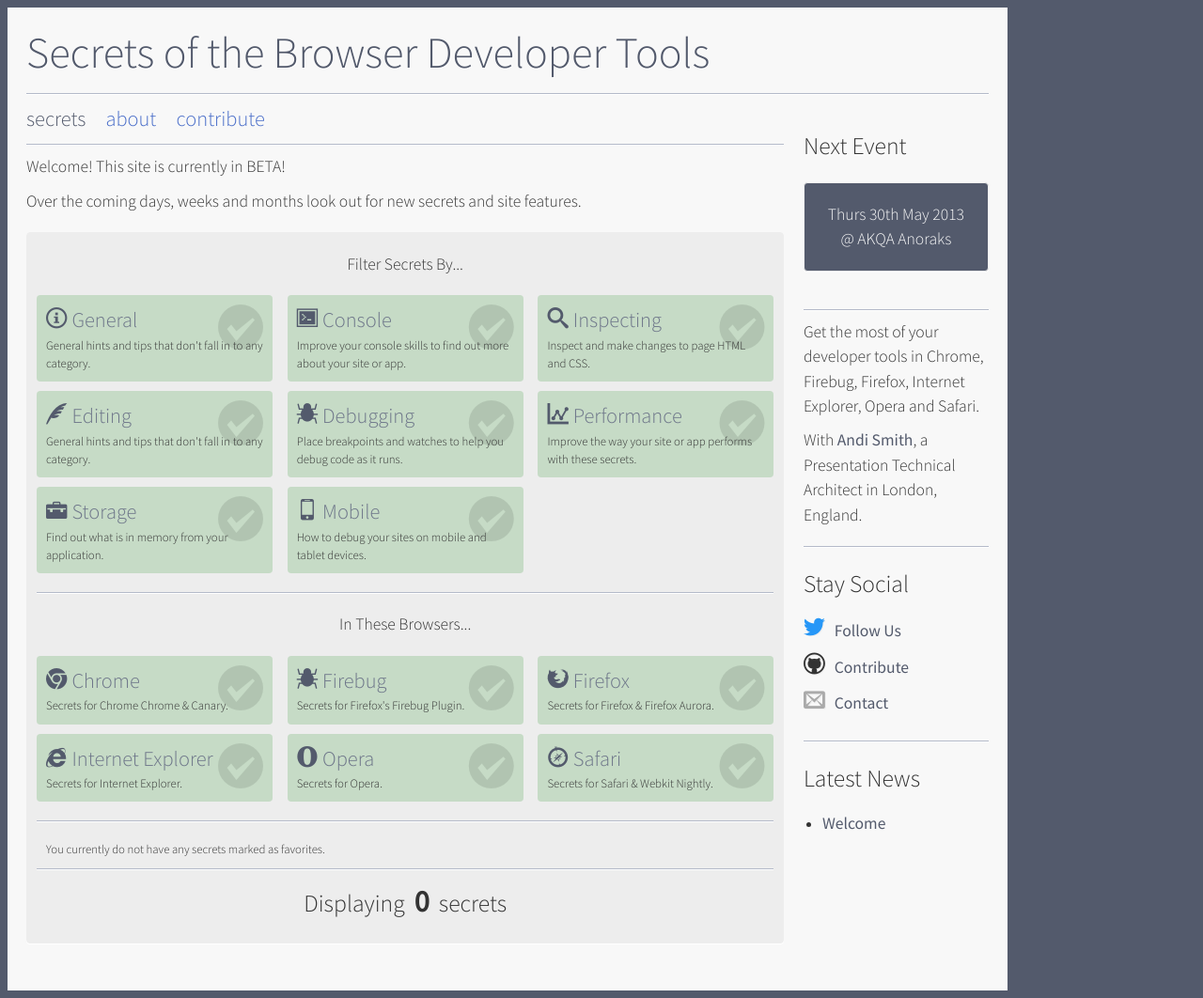
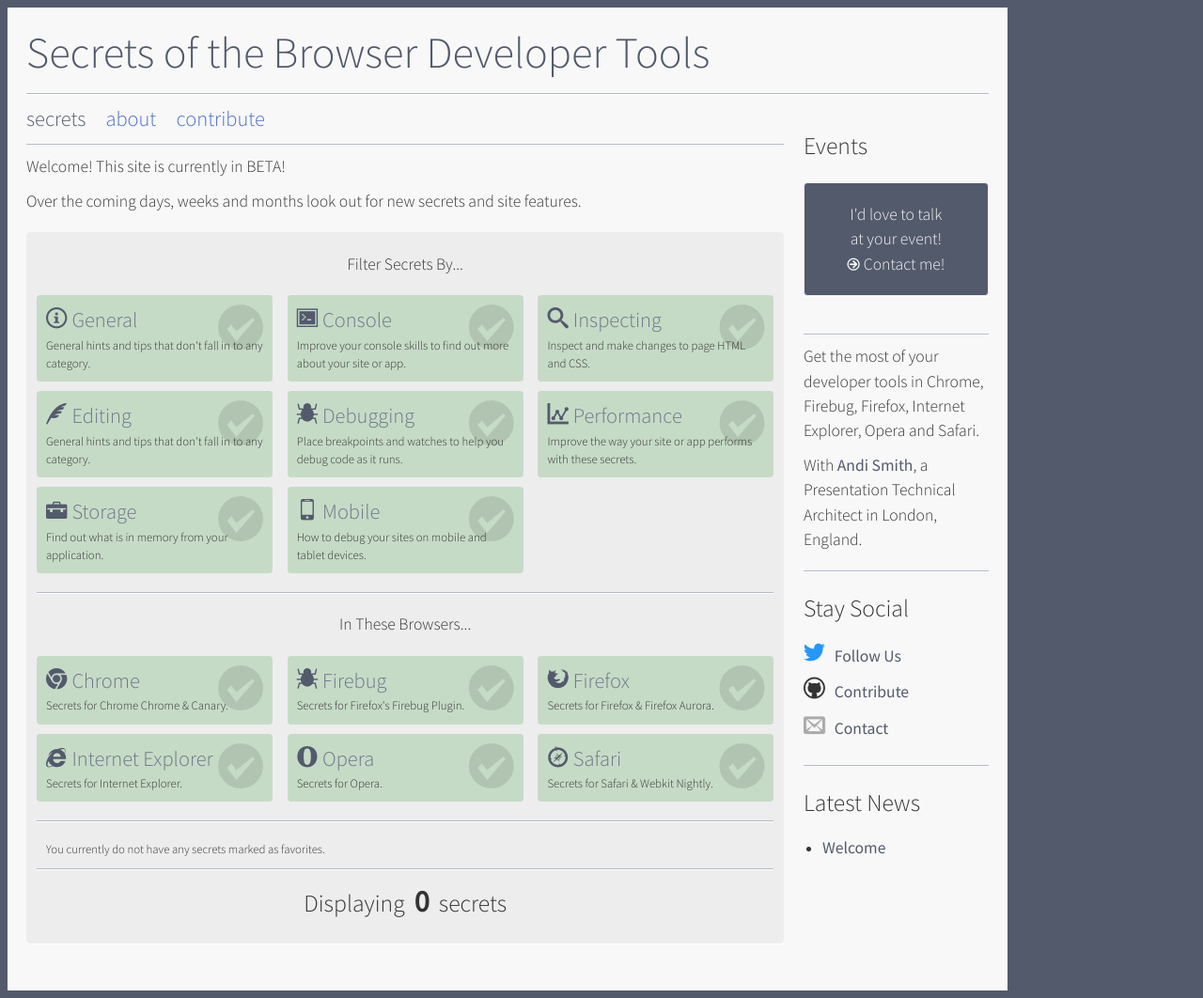
Before and after one commit to andismith/dev-tool-secrets, a Jekyll site: the page built from index.html, in a window 1280 px wide. Shown: the whole page at 94% size. Built offline with Jekyll 4.4.1, drawn with Linux system fonts in a browser that asks for light colours; Markdown is read by kramdown in place of the engine named in the settings; the list of posts is cut into pages by our own code.

Commit message:
Event speaking invite

```diff
--- a/_includes/sidebar-event.html
+++ b/_includes/sidebar-event.html
@@ -1,11 +1,11 @@
 <section class="event">
 
-    <h1>Next Event</h1>
+    <h1>Events</h1>
     <div class="hero un">
         <ul>
             <li>
-                <a href="#" class="whole-button config-2">
-                    <p><span>Thurs 30th May 2013</span> @ AKQA Anoraks</p>
+                <a href="http://www.andismith.com/contact/" class="whole-button config-2">
+                    <p>I'd love to talk<br/>at your event!<span class="cta">Contact me!</span></p>
                 </a>
             </li>
         </ul>
```
